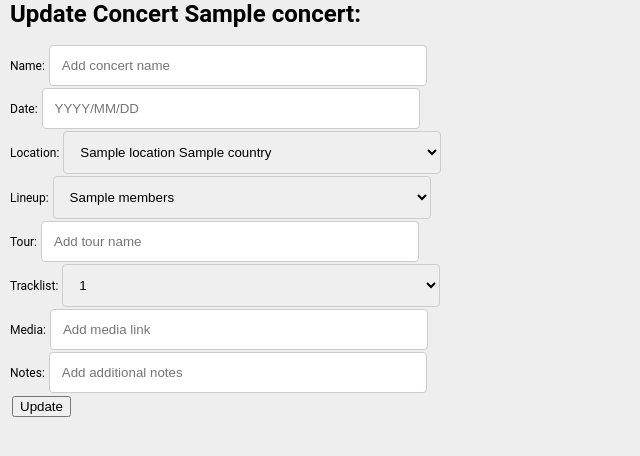
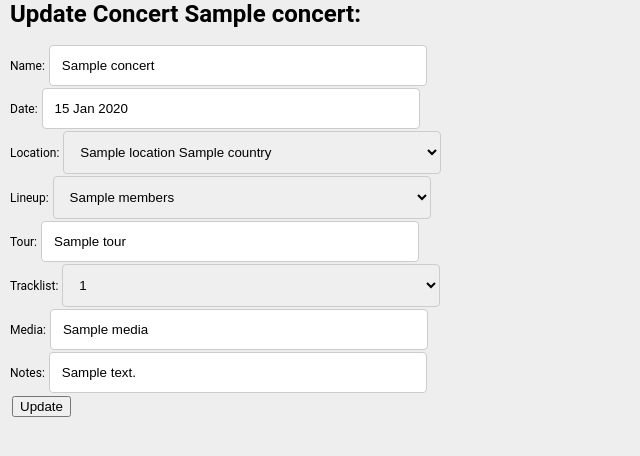
Before and after one commit to laurengastineau/CS340, a Node server app: template sampleWebApp/views/update-person.handlebars in a window 1280 px wide. Shown: the part 16-472 px from the top of the page, without its empty margins (0-640 px from the left). Run offline with Node 20, Linux system fonts and the light colour scheme; the template is opened without the code that fills it: most values are stand-ins (such as "Sample title", 1, 10 or a date in 2020); some libraries are stand-ins or nearby versions.

Commit message:
Input is now filled with previous values

```diff
--- a/sampleWebApp/views/update-person.handlebars
+++ b/sampleWebApp/views/update-person.handlebars
@@ -6,8 +6,8 @@
 
 <h1>Update Concert {{concert.name}}:</h1>
 <form id="update-person" action="/people" method="post">
-        Name: <input type="text" name="name" placeholder="Add concert name"><br>
-        Date: <input type="text" name="date" placeholder="YYYY/MM/DD"><br>
+        Name: <input type="text" name="name" value="{{concert.name}}" placeholder="Add concert name"><br>
+        Date: <input type="text" name="date" value="{{concert.date}}" placeholder="YYYY/MM/DD"><br>
         Location: <select name="location">
             {{#each locations}}
             <option value="{{locationID}}">{{venueName}} {{country}}</option>
@@ -18,14 +18,14 @@
             <option value="{{lineupID}}">{{members}}</option>
             {{/each}}
         </select><br>
-        Tour: <input type="text" name="tour" placeholder="Add tour name"><br>
+        Tour: <input type="text" name="tour" value="{{concert.tour}}" placeholder="Add tour name"><br>
         Tracklist: <select name="tracklist">
             {{#each tracklists}}
             <option value="{{concertID}}">{{concertID}}</option>
             {{/each}}
         </select><br>
-        Media: <input type="text" name="media" placeholder="Add media link"><br>
-        Notes: <input type="text" name="notes" placeholder="Add additional notes"><br>
+        Media: <input type="text" name="media" value="{{concert.media}}" placeholder="Add media link"><br>
+        Notes: <input type="text" name="notes" value="{{concert.notes}}" placeholder="Add additional notes"><br>
 </form>
 <button onclick="updatePerson({{concert.id}})">Update</button>
 
```
